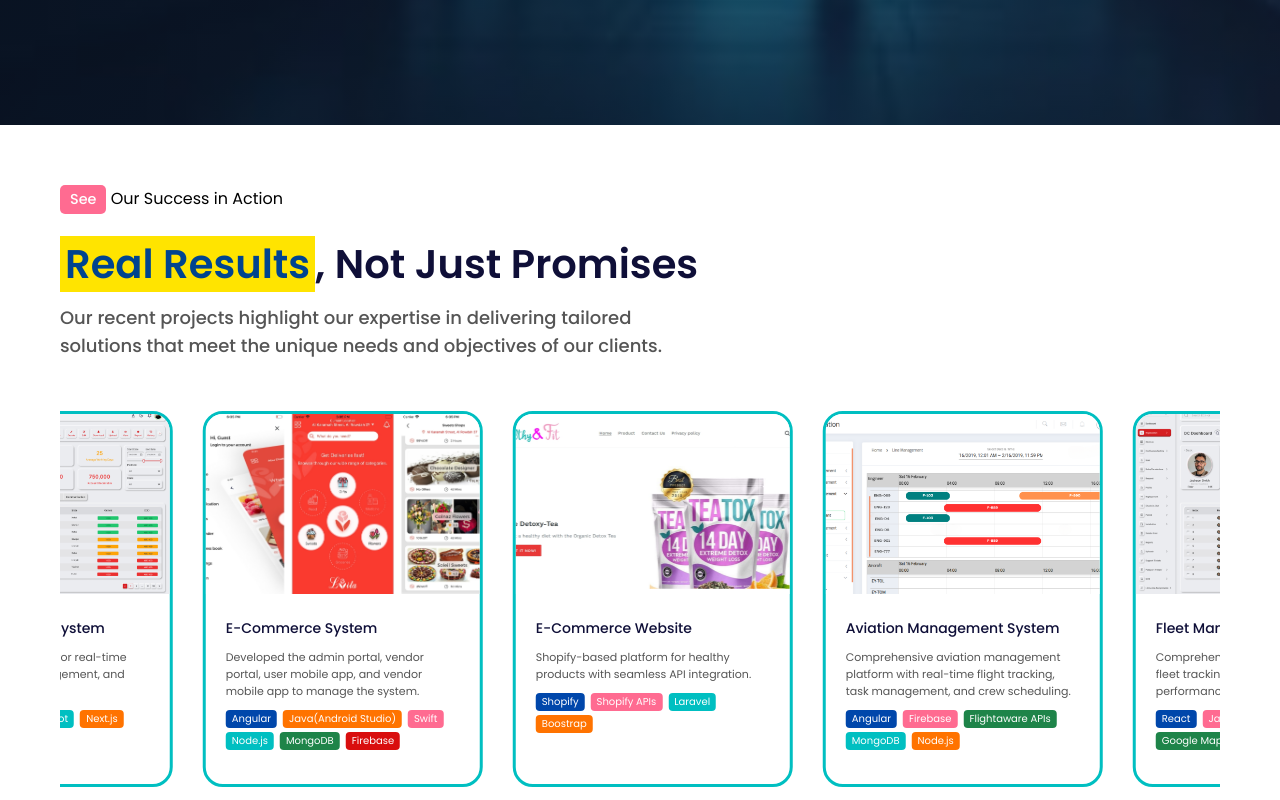
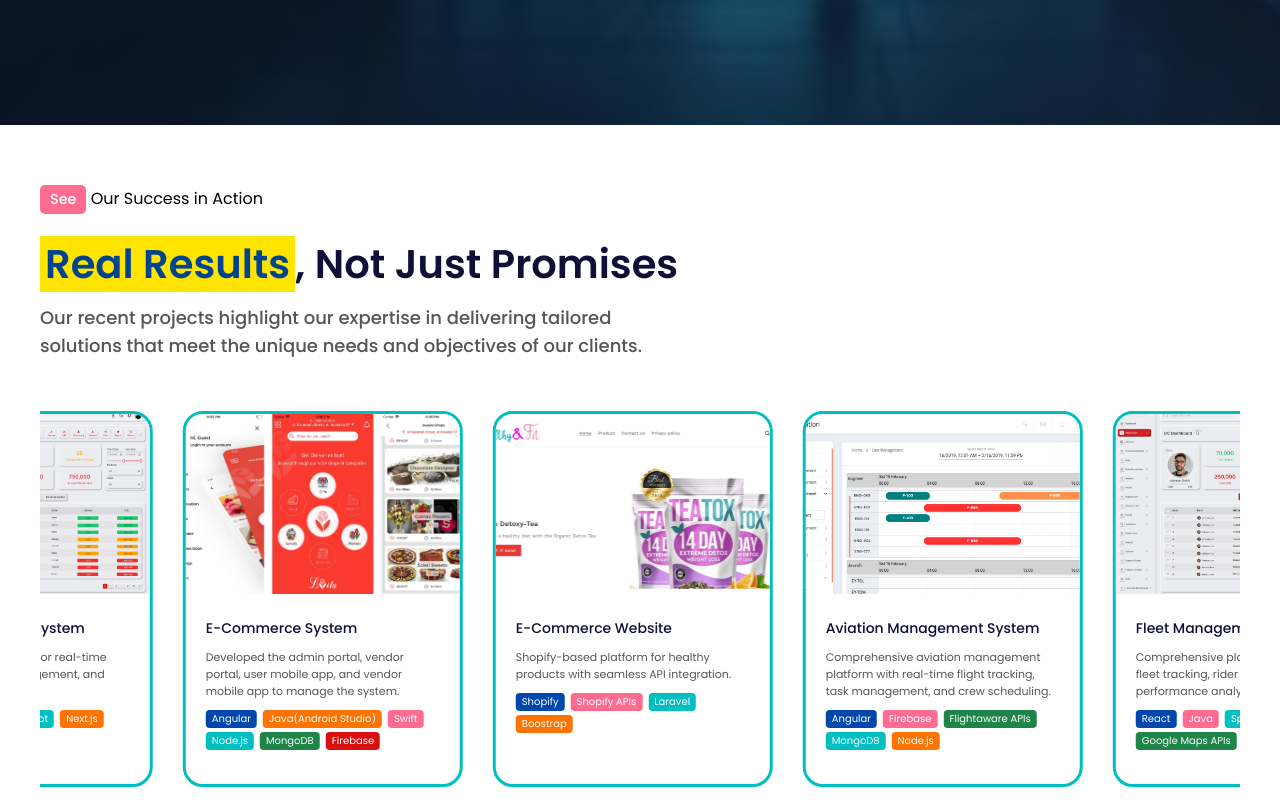
Before and after one commit to suraijzon/version1, a React (Create React App) app: page / in a window 1280 px wide. Shown: the part 1600-2400 px from the top of the page. Built offline with nearby package versions, Linux system fonts and the light colour scheme; no server answers.

Commit message:
48th fix

```diff
--- a/src/styles/successsection.css
+++ b/src/styles/successsection.css
@@ -1,5 +1,5 @@
 .success-section {
-  padding: 60px 20px;
+  padding: 60px 0px;
   max-width: 1200px;
   margin: 0 auto;
 }
```
